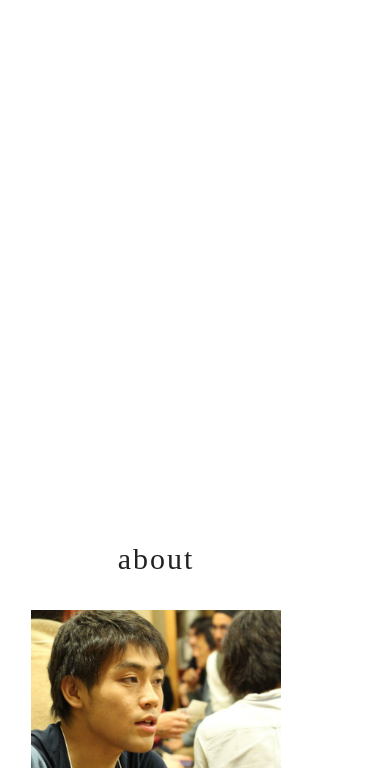
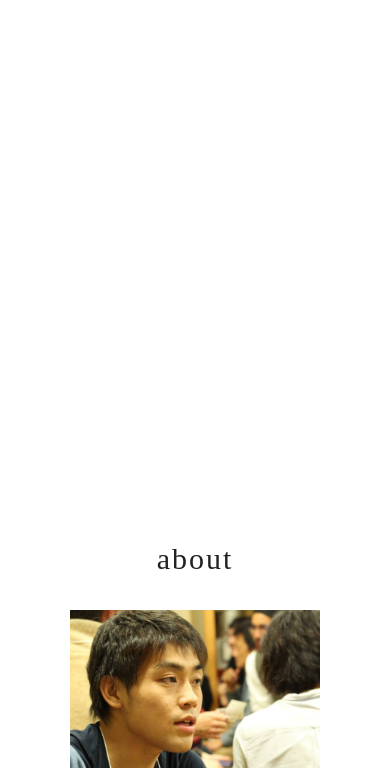
Before and after one commit to naogify/window_reseize_animation, a plain HTML site: page index.html in a window 390 px wide. Shown: the part 476-1244 px from the top of the page. Drawn offline with Linux system fonts and the light colour scheme; a script that the page names is missing.

Commit message:
fix media query

```diff
--- a/css/main.css
+++ b/css/main.css
@@ -12,6 +12,9 @@
 @media (max-width: 1024px){
   header{
     display: none !important;
+  }
+  section{
+    width: 100% !important;
   }
 }
 
```
